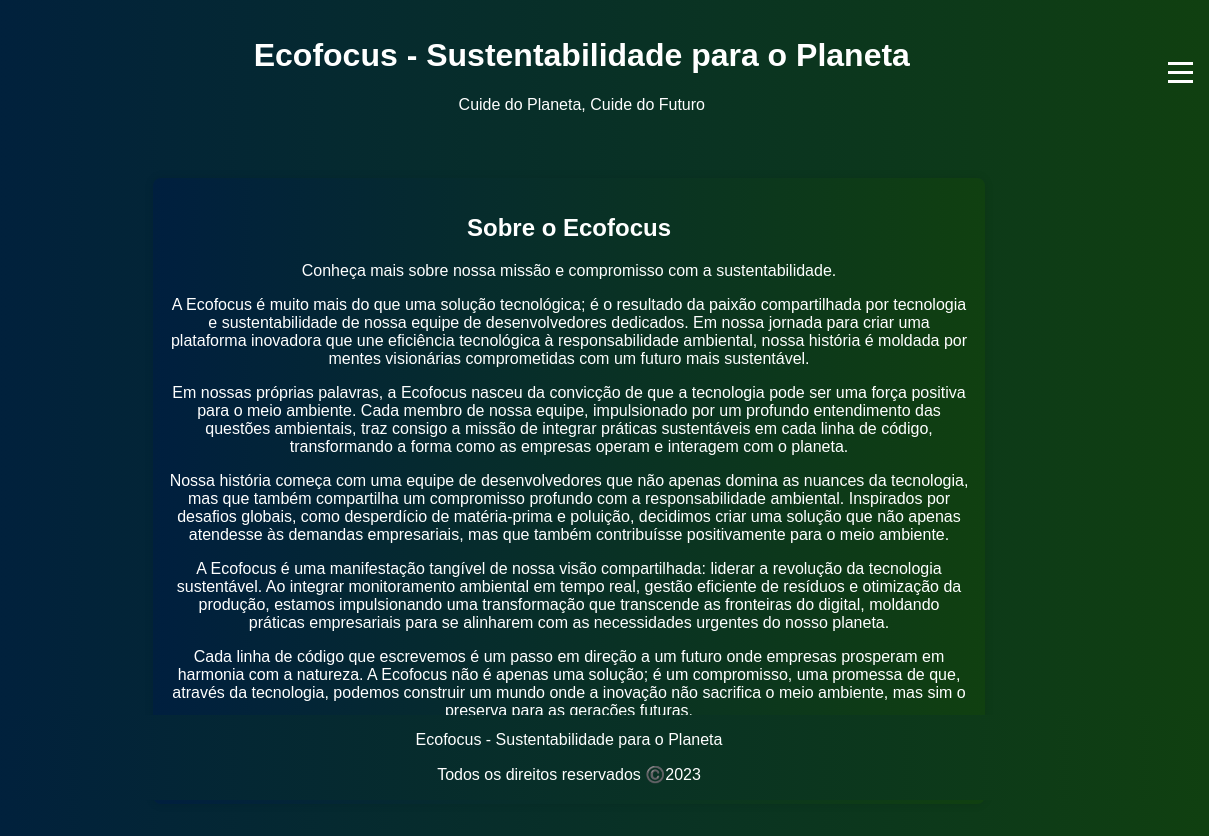
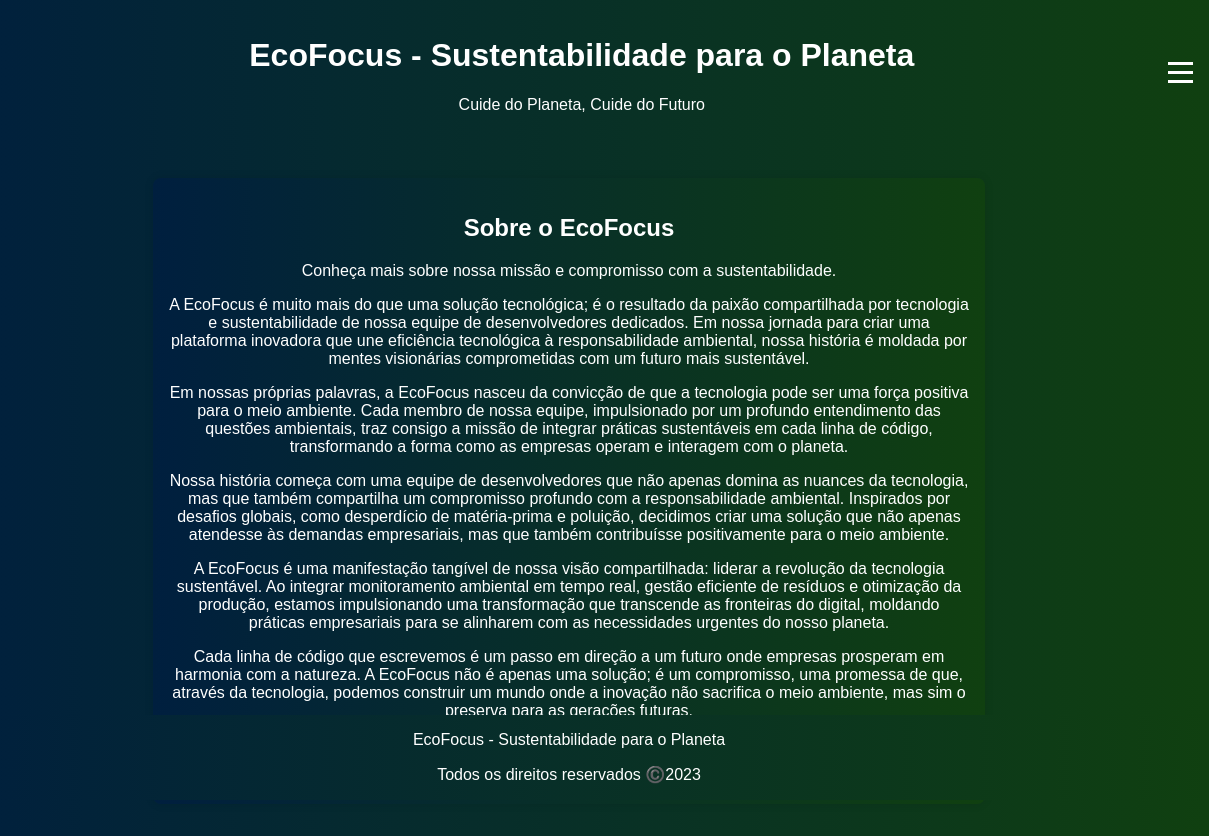
Before and after one commit to fhfraga/ecofocus, a plain HTML site: page pages/about.html in a window 1280 px wide. Shown: the full height of the page, 71-1280 px from the left. Drawn offline with Linux system fonts and the light colour scheme.

Commit message:
adição de favicon

```diff
--- a/pages/about.html
+++ b/pages/about.html
@@ -4,9 +4,10 @@
 <head>
     <meta charset="UTF-8">
     <meta name="viewport" content="width=device-width, initial-scale=1.0">
-    <title>Ecofocus - Sustentabilidade para o Planeta</title>
+    <title>EcoFocus - Sustentabilidade para o Planeta</title>
     <link rel="stylesheet" href="../css/style.css">
     <script src="../js/script.js" defer></script>
+    <link rel="icon" href="../imagens/favicon.ico" type="image/x-icon">
 </head>
 
 <body>
@@ -15,7 +16,7 @@
             <img src="../imagens/logo_simbolo.png" alt="Logo da Empresa">
         </div>
         <div class="company-info">
-            <h1>Ecofocus - Sustentabilidade para o Planeta</h1>
+            <h1>EcoFocus - Sustentabilidade para o Planeta</h1>
             <p>Cuide do Planeta, Cuide do Futuro</p>
         </div>
         <div class="menu-icon" onclick="toggleMenu()">
@@ -30,10 +31,10 @@
     </header>
 
     <section id="about">
-        <h2>Sobre o Ecofocus</h2>
+        <h2>Sobre o EcoFocus</h2>
         <p>Conheça mais sobre nossa missão e compromisso com a sustentabilidade.</p>
         <p>
-            A Ecofocus é muito mais do que uma solução tecnológica;
+            A EcoFocus é muito mais do que uma solução tecnológica;
             é o resultado da paixão compartilhada por tecnologia e
             sustentabilidade de nossa equipe de desenvolvedores dedicados.
             Em nossa jornada para criar uma plataforma inovadora que une
@@ -43,7 +44,7 @@
         </p>
 
         <p>
-        Em nossas próprias palavras, a Ecofocus nasceu da convicção de que a
+        Em nossas próprias palavras, a EcoFocus nasceu da convicção de que a
         tecnologia pode ser uma força positiva para o meio ambiente. Cada membro
         de nossa equipe, impulsionado por um profundo entendimento das questões
         ambientais, traz consigo a missão de integrar práticas sustentáveis em
@@ -62,7 +63,7 @@
         </p>
 
         <p>
-        A Ecofocus é uma manifestação tangível de nossa visão compartilhada:
+        A EcoFocus é uma manifestação tangível de nossa visão compartilhada:
         liderar a revolução da tecnologia sustentável. Ao integrar monitoramento
         ambiental em tempo real, gestão eficiente de resíduos e otimização da
         produção, estamos impulsionando uma transformação que transcende as
@@ -72,21 +73,21 @@
 
         <p>
         Cada linha de código que escrevemos é um passo em direção a um futuro
-        onde empresas prosperam em harmonia com a natureza. A Ecofocus não é
+        onde empresas prosperam em harmonia com a natureza. A EcoFocus não é
         apenas uma solução; é um compromisso, uma promessa de que, através da
         tecnologia, podemos construir um mundo onde a inovação não sacrifica o
         meio ambiente, mas sim o preserva para as gerações futuras.
         </p>
 
         <p>
-        Convidamos você a se unir a nós nesta jornada. Descubra a Ecofocus,
+        Convidamos você a se unir a nós nesta jornada. Descubra a EcoFocus,
         uma expressão de nossa paixão por um futuro sustentável, onde a
         tecnologia e a responsabilidade ambiental caminham de mãos dadas.
         </p>
     </section>
 
     <footer>
-        <p>Ecofocus - Sustentabilidade para o Planeta</p>
+        <p>EcoFocus - Sustentabilidade para o Planeta</p>
         <p>Todos os direitos reservados ©️2023</p>
     </footer>
 </body>
```
Also changed, not shown: index.html (+6 -4 lines), pages/contato.html (+4 -3 lines), imagens/favicon.ico (added), 1 other file.
